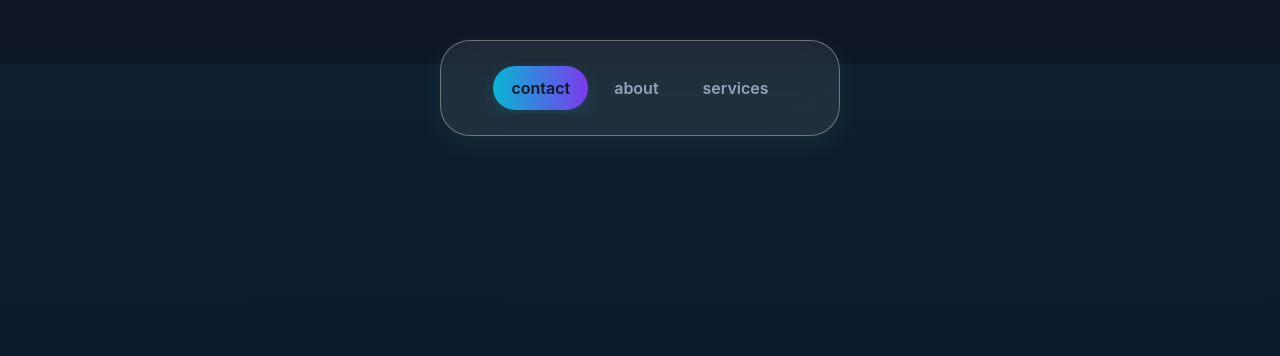
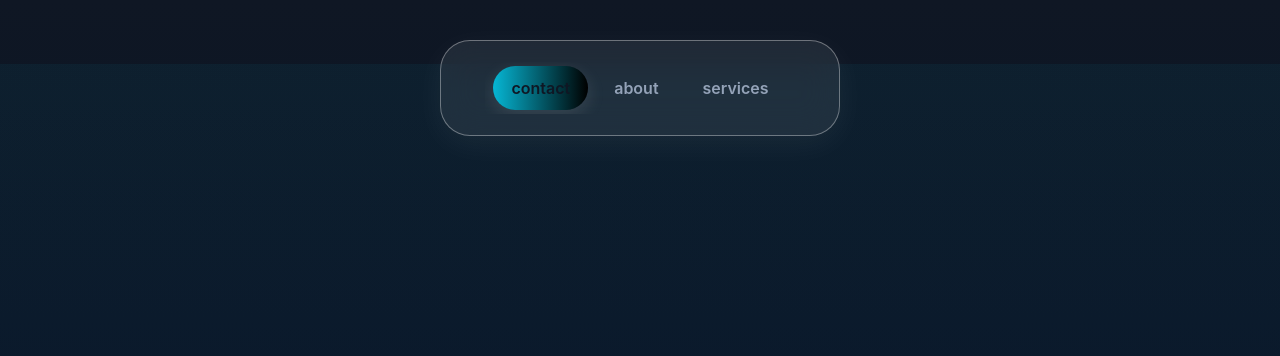
Before and after one commit to imtheone-hm/cite-finale, a plain HTML site: page code/HOME.HTML in a window 1280 px wide. Shown: the top 356 px of the page. Drawn offline with Linux system fonts and the light colour scheme.

Commit message:
Update style.css

```diff
--- a/code/style.css
+++ b/code/style.css
@@ -48,7 +48,7 @@ body{
 }
 .nav-link:hover{color:var(--text);transform:translateY(-2px)}
 .nav-link.active{
-	color:var(--bg);background:linear-gradient(90deg,var(--accent),#7c3aed);box-shadow:0 6px 18px rgba(6,182,212,0.14);
+	color:var(--bg);background:linear-gradient(90deg,var(--accent),#000000);box-shadow:0 6px 18px rgba(200, 205, 206, 0.14);
 }
 
 /* Sections - full viewport height */
```
